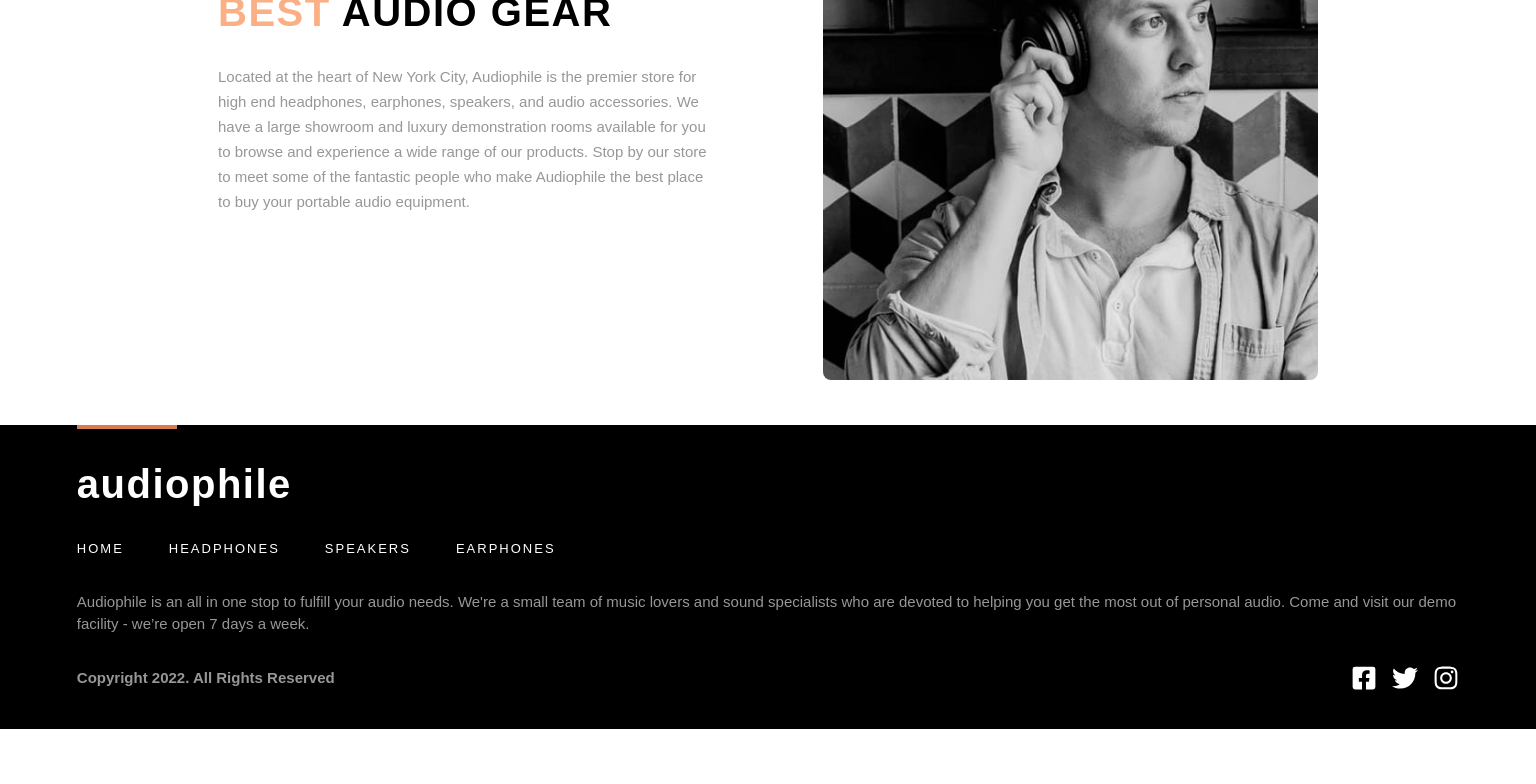
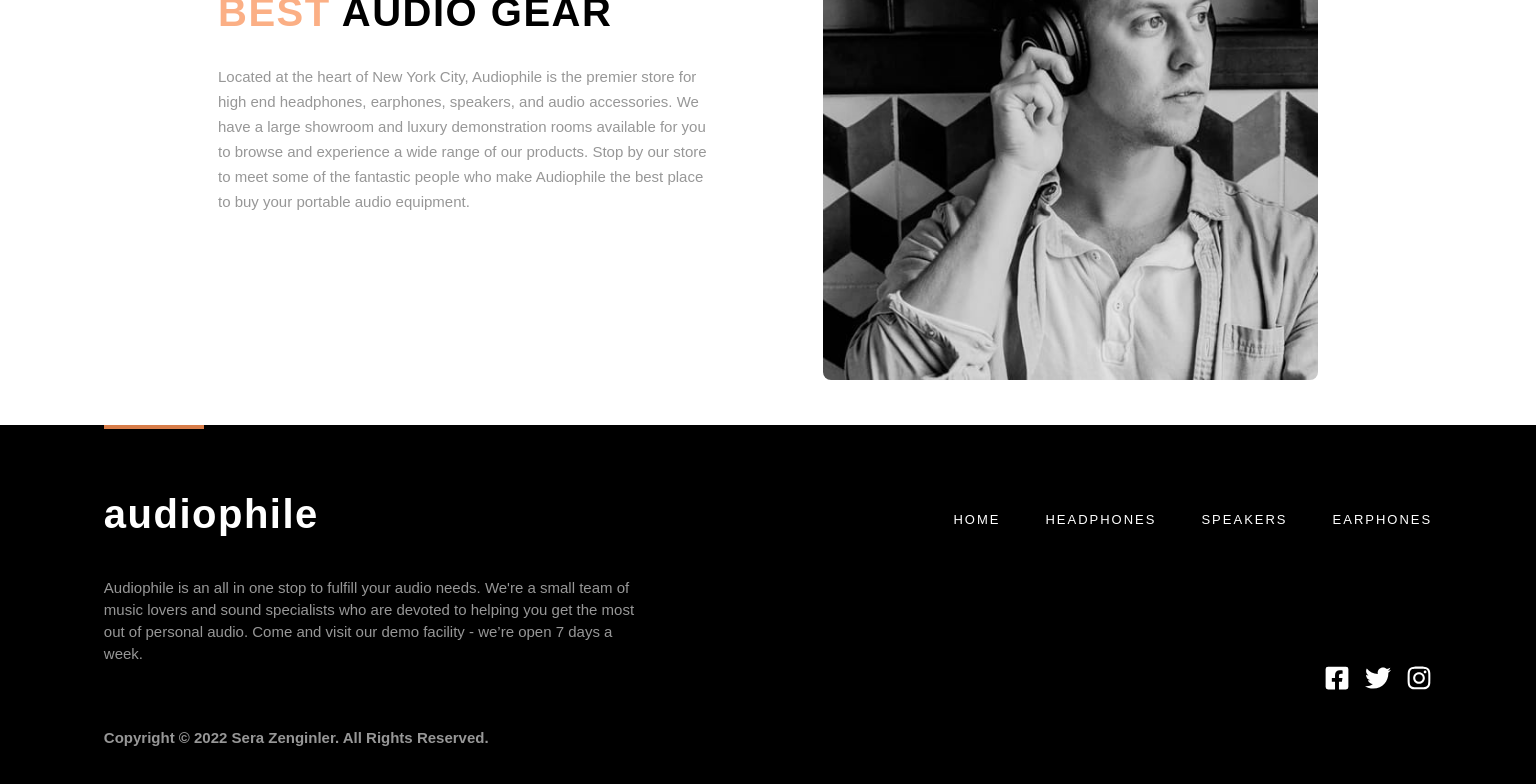
Before and after one commit to sleths/Advanced-ecommerce-website, a React (Create React App) app: page / in a window 1536 px wide. Shown: the part 2565-3349 px from the top of the page. Before the commit the page ends 3294 px from the top, so only its background shows below. Built offline with nearby package versions, Linux system fonts and the light colour scheme.

Commit message:
Footer is made responsive for Desktop.

```diff
--- a/src/components/Footer/index.jsx
+++ b/src/components/Footer/index.jsx
@@ -8,6 +8,7 @@ const Footer = () => {
   return (
 <footer className={styles.footerContainer}>
 <section className={styles.container}>
+  <div className={styles.navbarContainer}>
   <h2>Audiophile</h2>
   <div className={styles.navbar}>
     <a href="">Home</a>
@@ -15,9 +16,10 @@ const Footer = () => {
     <a href="">Speakers</a>
     <a href="">Earphones</a>
   </div>
+  </div>
   <article className={styles.footerText}>Audiophile is an all in one stop to fulfill your audio needs. We're a small team of music lovers and sound specialists who are devoted to helping you get the most out of personal audio. Come and visit our demo facility - we’re open 7 days a week.</article>
   <div className={styles.footerSubtext}>
-  <p>Copyright {date.getFullYear()}. All Rights Reserved</p>
+  <p>Copyright &#169; {date.getFullYear()} Sera Zenginler. All Rights Reserved. </p>
   <div className={styles.icons}>
   <FaFacebookSquare />
   <FaTwitter />
--- a/src/components/Footer/style.module.scss
+++ b/src/components/Footer/style.module.scss
@@ -96,3 +96,29 @@ justify-content: center;
     justify-content: space-between;
   }
 }
+
+@media(min-width:1440px) {
+  .container {
+    &::after{
+      top: -2em;
+    }
+  }
+  .footerContainer {
+    padding: 2em 2em;
+  }
+  .navbarContainer {
+    display: flex;
+    flex-direction: row;
+    justify-content: space-between;
+  }
+  .navbar {
+    margin: 1em 0;
+  }
+  .footerText {
+    max-width: 540px;
+    padding-bottom: 2em;
+  }
+  .icons {
+    margin: -4em 0;
+  }
+}
```
